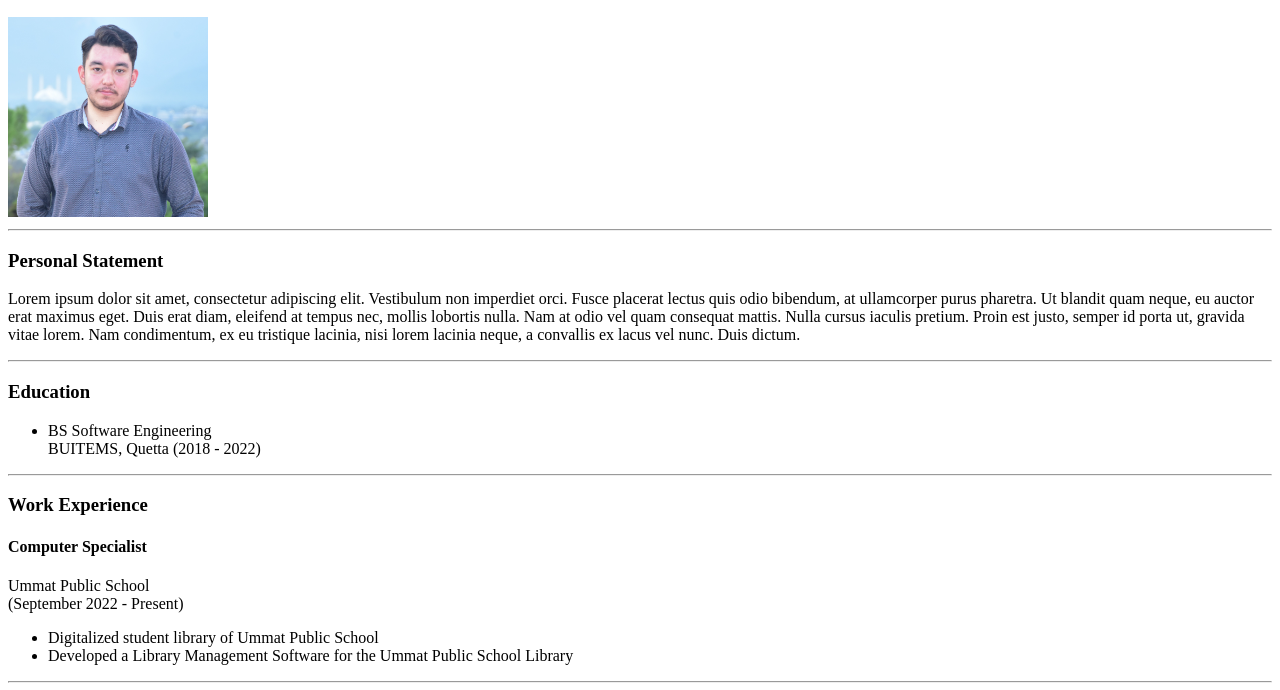
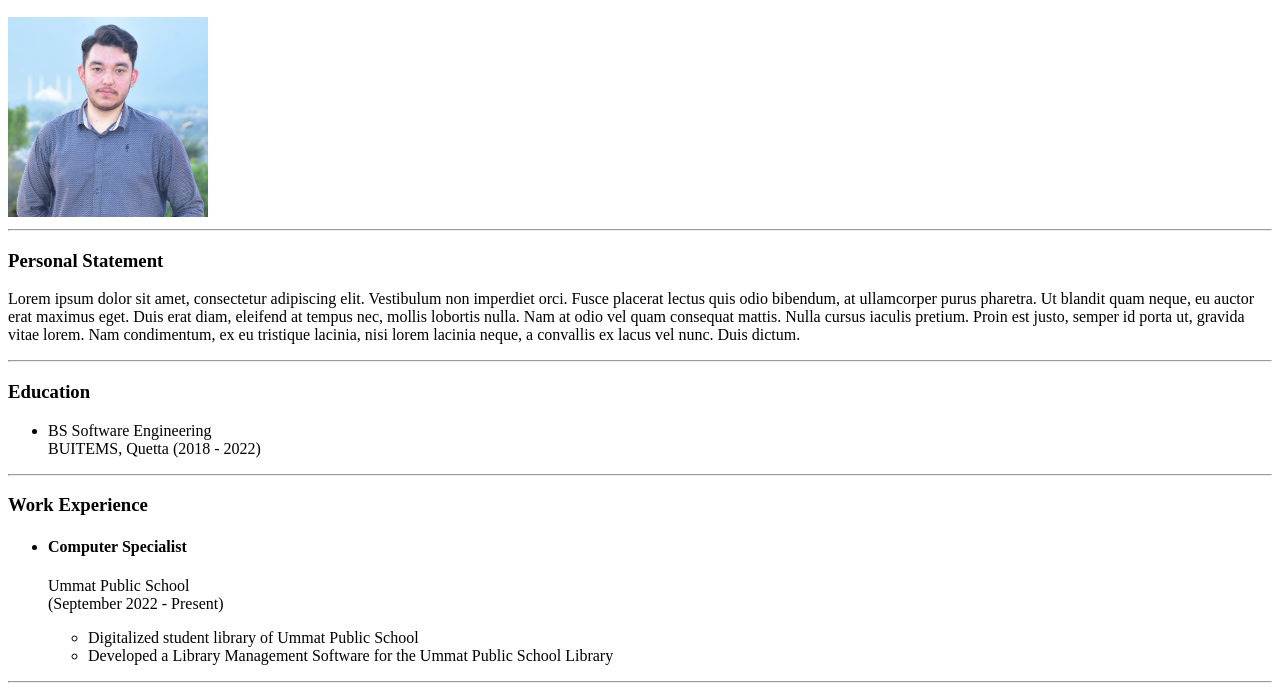
Before and after one commit to Mntzr7/html-resume, a plain HTML site: page index.html in a window 1280 px wide. Shown: the part 110-800 px from the top of the page. Drawn offline with Linux system fonts and the light colour scheme.

Commit message:
Add files via upload

```diff
--- a/index.html
+++ b/index.html
@@ -38,13 +38,15 @@
     <hr>
 
     <h3>Work Experience</h3>
-    <h4>Computer Specialist</h4>
-    <p>Ummat Public School<br>
-        (September 2022 - Present)
-    </p>
     <ul>
-        <li>Digitalized student library of Ummat Public School</li>
-        <li>Developed a Library Management Software for the Ummat Public School Library</li>
+        <h4><li>Computer Specialist</li></h4>
+        <p>Ummat Public School<br>
+            (September 2022 - Present)
+        </p>
+        <ul>
+            <li>Digitalized student library of Ummat Public School</li>
+            <li>Developed a Library Management Software for the Ummat Public School Library</li>
+        </ul>
     </ul>
 
     <hr>
```
Also changed, not shown: public/contact.html (+1 -1 lines).
